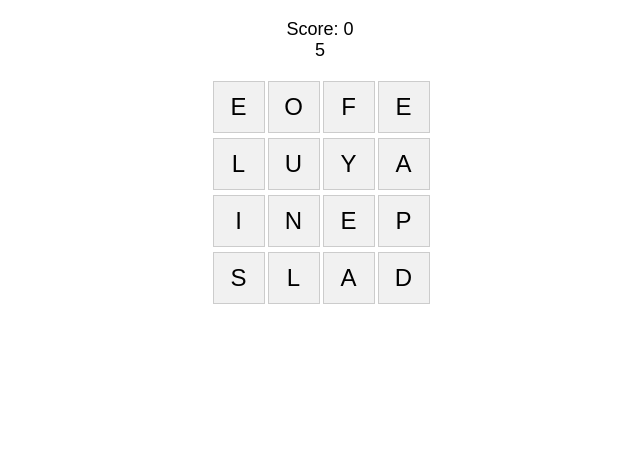
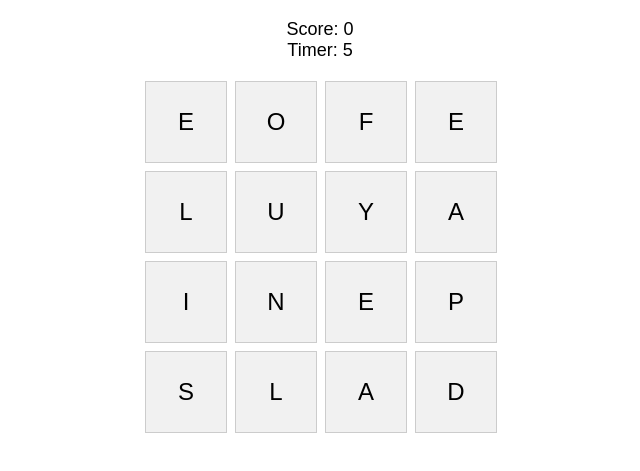
Before and after one commit to jyou106/WordHuntHTML, a plain HTML site: page index.html in a window 1280 px wide. Shown: the part 61-532 px from the top of the page, without its empty margins (320-960 px from the left). Drawn offline with Linux system fonts and the light colour scheme.

Commit message:
fixed some nitpicks, made board bigger and added the timer word

```diff
--- a/index.css
+++ b/index.css
@@ -10,15 +10,16 @@ body {
 
 .board {
   display: grid;
-  grid-template-columns: repeat(4, 50px);
+  grid-template-columns: repeat(4, 80px); /* Increased tile width */
+  grid-template-rows: repeat(4, 80px);    /* Increased tile height */
   margin: 20px auto; /* Center the board with auto margins */
-  gap: 5px;
+  gap: 10px;         /* Increased gap between tiles */
   justify-content: center; /* Center the grid items */
 }
 
 .tile {
-  width: 50px;
-  height: 50px;
+  width: 80px;      /* Increased tile width */
+  height: 80px;     /* Increased tile height */
   background-color: #f1f1f1;
   border: 1px solid #ccc;
   display: flex;
--- a/index.js
+++ b/index.js
@@ -56,13 +56,13 @@ function startGame() {
 
 function resetTimer() {
   timeLeft = 10; // Set timer to 80 seconds
-  document.getElementById('time').textContent = timeLeft;
+  document.getElementById('time').textContent = `Timer: ${timeLeft}`;
 }
 
 function updateTimer() {
   if (timeLeft > 0) {
     timeLeft--;
-    document.getElementById('time').textContent = timeLeft;
+    document.getElementById('time').textContent = `Timer: ${timeLeft}`;
   } else {
     clearInterval(timer);
     endGame();
```
